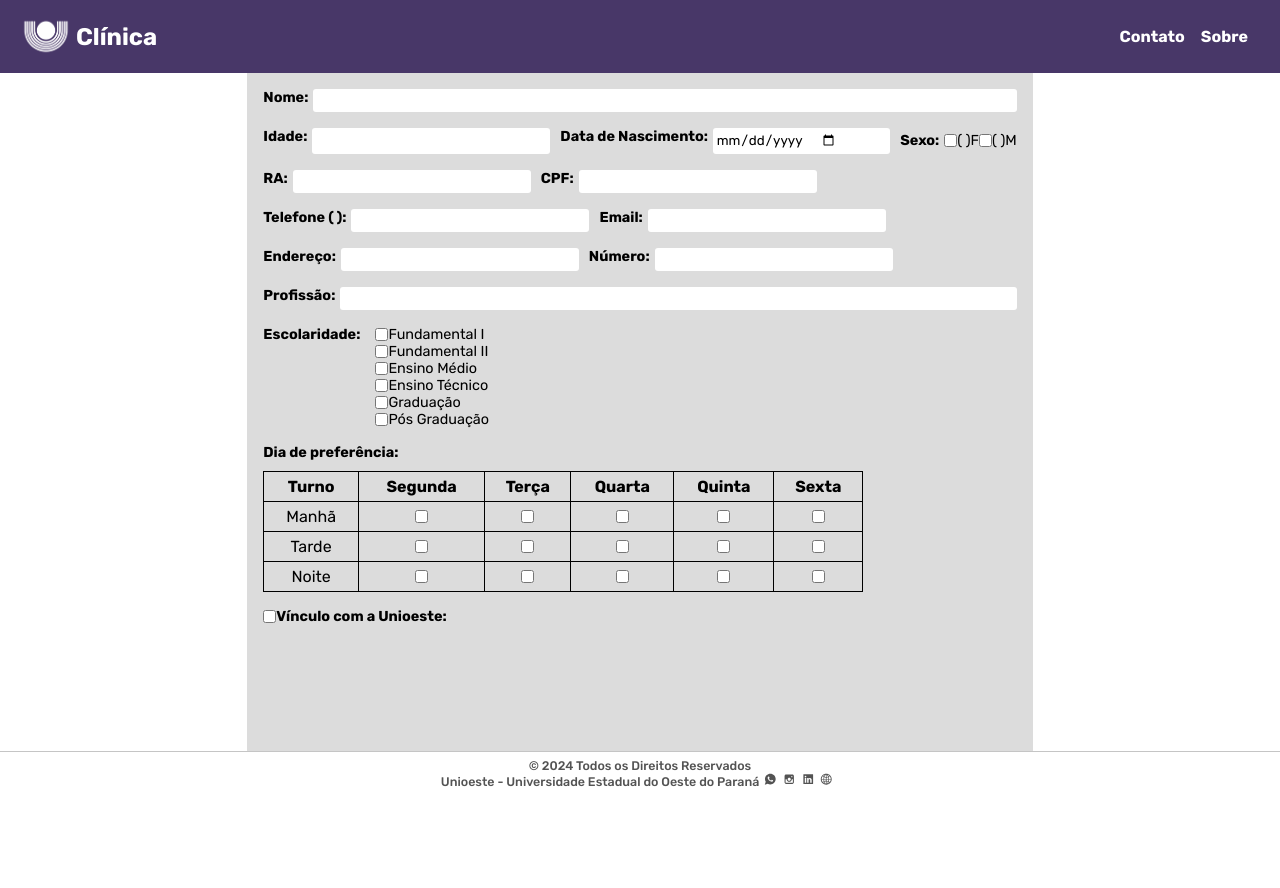
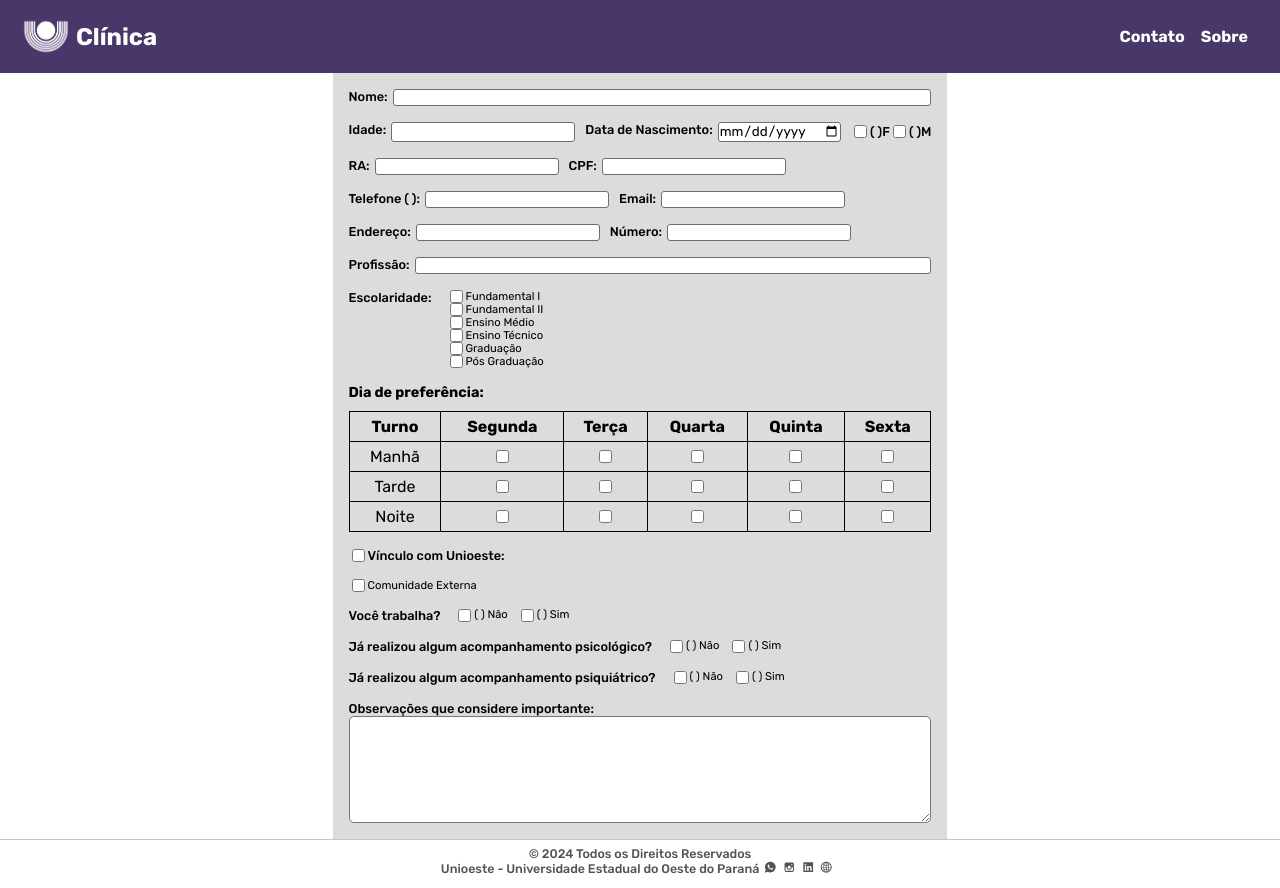
Before and after one commit to vinidiias/sistema-clinica, a React (Create React App) app: page /ficha in a window 1280 px wide. Before the commit the page ends 800 px from the top, so only its background shows below. Built offline with nearby package versions, Linux system fonts and the light colour scheme; a web font is replaced by a local one.

Commit message:
creating ficha

```diff
--- a/src/components/ficha/FichaForm.js
+++ b/src/components/ficha/FichaForm.js
@@ -3,8 +3,8 @@ import styles from './FichaForm.module.css'
 import { useState } from 'react'
 
 import Input from '../form/Input'
-import Select from '../form/Select'
-import Submit from '../form/Submit'
+//import Select from '../form/Select'
+//import Submit from '../form/Submit'
 import CheckBox from '../form/CheckBox'
 import Table from '../form/Table'
 
@@ -16,10 +16,43 @@ const FichaForm = () => {
   const [selectedDayOfWeek, setSelectedDayOfWeek] = useState(null)
   const [selectedVinculo, setSelectedVinculo] = useState(null)
   const [selectedTypeVinculo, setSelectedTypeVinculo] = useState(null)
+  const [selectedCommunity, setSelectedCommunity] = useState(null)
+  const [selectedWork, setSelectedWork] = useState(null)
+  const [selectedPsycho, setSelectedPsycho] = useState(null)
+  const [selectedPsychi, setSelectedPsychi] = useState(null)
 
+  const [showPsychi, setShowPsychi] = useState(false)
+  const [showPsycho, setShowPsycho] = useState(false)
+  const [showWork, setShowWork] = useState(false)
   const [showSetor, setShowSetor] = useState(false)
   const [showCurso, setShowCurso] = useState(false)
   const [showTypeVinculo, setShowTypeVinculo] = useState(false)
+
+
+  function handlePsychiChange(value) {
+    const newPsychi = selectedPsychi === value ? null : value
+
+    setSelectedPsychi(newPsychi)
+    handleShowPsychi(newPsychi)
+  }
+
+  function handleShowPsychi(currentPsychi){
+    if(currentPsychi === 'psychiatric') setShowPsychi(true)
+      else setShowPsychi(false)
+  }
+
+
+  function handleShowPsycho(currentPsycho) {
+    if(currentPsycho === 'psychological') setShowPsycho(true)
+    else setShowPsycho(false)
+  }
+
+  function handlePsychoChange(value) {
+    const newPsycho = selectedPsycho === value ? null : value
+
+    setSelectedPsycho(newPsycho)
+    handleShowPsycho(newPsycho)
+  }
 
   function handleSchoolChange(value) {
     const newSchool = selectedSchool === value ? null : value;
@@ -27,6 +60,24 @@ const FichaForm = () => {
 
     handleSetShowCurso(newSchool);
 }
+
+function handleShowWork(currentWork) {
+  if(currentWork === 'working') setShowWork(true)
+  else setShowWork(false)
+}
+
+function handleWorkChange(value) {
+  const newWork = selectedWork === value ? null : value
+
+  setSelectedWork(newWork)
+  handleShowWork(newWork)
+}
+
+  function handleCommunityChange(value) {
+    const newCommunity = selectedCommunity === value ? null : value
+
+    setSelectedCommunity(newCommunity)
+  }
 
   function handleSexoChange(value) {
     setSelectedSexo(selectedSexo === value ? null : value )
@@ -59,7 +110,7 @@ const FichaForm = () => {
   }
 
   function handleSetShowSetor(currentSetor) {
-    if (currentSetor === 'agente') {
+    if (currentSetor === 'Agente') {
       setShowSetor(true);
     } else {
       setShowSetor(false);
@@ -75,51 +126,52 @@ const FichaForm = () => {
   }
 
   function handleSetShowCurso(currentSchool) {
-    if (currentSchool === "grad" || currentSchool === "gradII") {
+    if (currentSchool === "Graduação" || currentSchool === "Pós Graduação") {
       setShowCurso(true);
     } else {
       setShowCurso(false);
     }
   }
-
-
-
-
     return (
       <form className={styles.ficha_form}>
-        <div className={styles}>
-          <Input type="text" name="name" text="Nome" autoComplete="username" />
+        <div>
+          <Input
+            id="name"
+            type="text"
+            name="name"
+            text="Nome"
+            autoComplete="username"
+            customClass="flex_1"
+          />
         </div>
         <div className={styles.flex}>
-          <Input type="number" name="age" text="Idade" />
-          <Input type="date" name="date" text="Data de Nascimento" />
+          <Input id="age" type="number" name="age" text="Idade" />
+          <Input id="date" type="date" name="date" text="Data de Nascimento" />
           <div className={styles.sex}>
-            <p
-              style={{
-                fontSize: ".9em",
-                fontWeight: "bold",
-                marginRight: "5px",
-              }}
-            >
-              Sexo:
-            </p>
             <CheckBox
-              selected={selectedSexo}
-              name="F"
-              text="( )F"
+              isSelected={selectedSexo === "F"}
+              id="sexo"
+              name="sexo"
+              value="F"
+              label="sexoF"
+              textLabel="( )F"
               handleOnChange={handleSexoChange}
+              customClass="title"
             />
             <CheckBox
-              selected={selectedSexo}
-              name="M"
-              text="( )M"
+              isSelected={selectedSexo === "M"}
+              id="sexo"
+              name="sexo"
+              value="M"
+              label="SexoM"
+              textLabel="( )M"
               handleOnChange={handleSexoChange}
             />
           </div>
         </div>
         <div className={styles.flex}>
-          <Input type="number" name="ra" text="RA" />
-          <Input type="text" name="cpf" text="CPF" />
+          <Input id="ra" type="number" name="ra" text="RA" />
+          <Input id="cpf" type="text" name="cpf" text="CPF" />
         </div>
         <div className={styles.flex}>
           <Input
@@ -139,54 +191,58 @@ const FichaForm = () => {
           />
           <Input type="number" name="AdressNumber" text="Número" />
         </div>
-        <Input type="text" name="work" text="Profissão" />
+        <Input type="text" name="work" text="Profissão" customClass="flex_1" />
         <div style={{ marginBottom: "1em" }} className={styles.flex}>
-          <p
-            style={{
-              fontSize: ".9em",
-              fontWeight: "bold",
-              marginRight: "5px",
-            }}
-          >
+          <label htmlFor="education" className={styles.label}>
             Escolaridade:
-          </p>
+          </label>
           <div>
             <CheckBox
-              selected={selectedSchool}
-              name="fundI"
+              isSelected={selectedSchool === "Fundamental I"}
+              id="education-1"
+              name="education"
               text="Fundamental I"
-              handleOnChange={() => {
-                handleSchoolChange("fundI");
-              }}
-            />
-            <CheckBox
-              selected={selectedSchool}
-              name="fundII"
-              text="Fundamental II"
+              value="Fundamental I"
               handleOnChange={handleSchoolChange}
             />
             <CheckBox
-              selected={selectedSchool}
-              name="em"
-              text="Ensino Médio"
+              isSelected={selectedSchool === "Fundamental II"}
+              id="education-2"
+              name="education"
+              text="Fundamental II"
+              value="Fundamental II"
               handleOnChange={handleSchoolChange}
             />
             <CheckBox
-              selected={selectedSchool}
-              name="et"
-              text="Ensino Técnico"
+              isSelected={selectedSchool === "Ensino Médio"}
+              id="education-3"
+              name="education"
+              text="Ensino Médio"
+              value="Ensino Médio"
               handleOnChange={handleSchoolChange}
             />
             <CheckBox
-              selected={selectedSchool}
-              name="grad"
-              text="Graduação"
+              isSelected={selectedSchool === "Ensino Técnico"}
+              id="education-4"
+              name="education"
+              text="Ensino Técnico"
+              value="Ensino Técnico"
               handleOnChange={handleSchoolChange}
             />
             <CheckBox
-              selected={selectedSchool}
-              name="gradII"
+              isSelected={selectedSchool === "Graduação"}
+              id="education-5"
+              name="education"
+              text="Graduação"
+              value="Graduação"
+              handleOnChange={handleSchoolChange}
+            />
+            <CheckBox
+              isSelected={selectedSchool === "Pós Graduação"}
+              id="education-6"
+              name="education"
               text="Pós Graduação"
+              value="Pós Graduação"
               handleOnChange={handleSchoolChange}
             />
             {showCurso && (
@@ -196,30 +252,30 @@ const FichaForm = () => {
                   <Input type="text" name="periodo" text="Ano/período" />
                 </div>
                 <div className={styles.flex}>
-                  <p
-                    style={{
-                      fontSize: ".9em",
-                      fontWeight: "bold",
-                      marginRight: "5px",
-                    }}
-                  >
+                  <label htmlFor="course" className={styles.label}>
                     Turno do seu curso:
-                  </p>
+                  </label>
                   <CheckBox
-                    selected={selectedTurno}
-                    name="morning"
+                    selected={selectedTurno === "Manhã"}
+                    id="course-1"
+                    value="Manhã"
+                    name="course"
                     text="Manhã"
                     handleOnChange={handleTurnoChange}
                   />
                   <CheckBox
-                    selected={selectedTurno}
-                    name="afternoon"
+                    selected={selectedTurno === "Tarde"}
+                    id="course-2"
+                    value="Tarde"
+                    name="course"
                     text="Tarde"
                     handleOnChange={handleTurnoChange}
                   />
                   <CheckBox
-                    selected={selectedTurno}
-                    name="night"
+                    selected={selectedTurno === "Noite"}
+                    id="course-3"
+                    value="Noite"
+                    name="course"
                     text="Noite"
                     handleOnChange={handleTurnoChange}
                   />
@@ -234,66 +290,173 @@ const FichaForm = () => {
             handleChange={handleDayOfWeekChange}
           />
         </div>
-        <div style={{marginBottom: '1em'}} className={styles.flex}>
+        <div style={{ marginBottom: "1em" }} className={styles.flex}>
           <CheckBox
-            selected={selectedVinculo}
+            selected={selectedVinculo === "Vínculo com Unioeste"}
+            id="vinculo"
+            value="Vínculo com Unioeste"
             name="vinculo_unioeste"
-            text="Vínculo com a Unioeste:"
             handleOnChange={handleVinculoChange}
-            customClass="bold"
+            label="vinculo_unioeste"
+            textLabel="Vínculo com Unioeste:"
           />
           {showTypeVinculo && (
             <div className={styles.flex}>
               <Input
                 customClass="marginBottom_zero light"
-                selected={selectedTypeVinculo}
+                isSelected={selectedTypeVinculo === "Docente"}
                 handleOnChange={() => {
-                  handleTypeVinculoChange("docente");
+                  handleTypeVinculoChange("Docente");
                 }}
+                id="vinculo-1"
                 type="checkbox"
-                name="docente"
-                text="Docente"
+                name="vinculo_unioeste"
+                title="Docente"
+                value="Docente"
               />
               <Input
                 customClass="marginBottom_zero light"
-                selected={selectedTypeVinculo}
+                isSelected={selectedTypeVinculo === "Agente"}
                 handleOnChange={() => {
-                  handleTypeVinculoChange("agente");
+                  handleTypeVinculoChange("Agente");
                 }}
+                id="vinculo-2"
                 type="checkbox"
-                name="agente"
-                text="Agente"
+                name="vinculo_unioeste"
+                title="Agente"
+                value="Agente"
               />
               <Input
                 customClass="marginBottom_zero light"
-                selected={selectedTypeVinculo}
+                isSelected={selectedTypeVinculo === "Acadêmico"}
                 handleOnChange={() => {
-                  handleTypeVinculoChange("student");
+                  handleTypeVinculoChange("Acadêmico");
                 }}
+                id="vinculo-3"
                 type="checkbox"
-                name="student"
-                text="Acadêmico"
+                name="vinculo_unioeste"
+                title="Acadêmico"
+                value="Acadêmico"
               />
               <Input
                 customClass="marginBottom_zero light"
-                selected={selectedTypeVinculo}
+                isSelected={selectedTypeVinculo === "Estagiário"}
                 handleOnChange={() => {
-                  handleTypeVinculoChange("estagiario");
+                  handleTypeVinculoChange("Estagiário");
                 }}
+                id="vinculo-4"
                 type="checkbox"
-                name="estagiario"
-                text="Estagiário"
+                name="vinculo_unioeste"
+                title="Estagiário"
+                value="Estagiário"
               />
             </div>
           )}
         </div>
         {showSetor && (
           <div>
-            <Input type="text" name="setor" text="Setor que trabalha" />
+            <Input
+              id="1"
+              type="text"
+              name="setor"
+              text="Setor que trabalha"
+              customClass="flex_1"
+            />
           </div>
         )}
-        <div>
-          <div></div>
+        <div style={{ marginBottom: "1em" }}>
+          <CheckBox
+            name="community"
+            text="Comunidade Externa"
+            customClass="bold"
+            selected={selectedCommunity}
+            handleOnChange={handleCommunityChange}
+          />
+        </div>
+        <div style={{ marginBottom: "1em" }} className={styles.flex}>
+          <label htmlFor="work" className={styles.label}>
+            Você trabalha?
+          </label>
+          <CheckBox
+            selected={selectedWork}
+            handleOnChange={handleWorkChange}
+            name="not_work"
+            text="( ) Não"
+          />
+          <CheckBox
+            selected={selectedWork}
+            handleOnChange={handleWorkChange}
+            name="working"
+            text="( ) Sim"
+          />
+        </div>
+        {showWork && (
+          <div>
+            <Input
+              type="time"
+              name="working"
+              text="Trabalha em qual horário?"
+            />
+          </div>
+        )}
+        <div style={{ marginBottom: "1em" }} className={styles.flex}>
+          <label htmlFor="psychological" className={styles.label}>
+            Já realizou algum acompanhamento psicológico?
+          </label>
+          <CheckBox
+            selected={selectedPsycho}
+            handleOnChange={handlePsychoChange}
+            name="not_psychological"
+            text="( ) Não"
+          />
+          <CheckBox
+            selected={selectedPsycho}
+            handleOnChange={handlePsychoChange}
+            name="psychological"
+            text="( ) Sim"
+          />
+        </div>
+        {showPsycho && (
+          <div>
+            <Input
+              type="text"
+              name="following_psycho"
+              text="Por quanto tempo acompanhamento psicológico?"
+            />
+          </div>
+        )}
+
+        <div style={{ marginBottom: "1em" }} className={styles.flex}>
+          <label htmlFor="psychiatric" className={styles.label}>
+            Já realizou algum acompanhamento psiquiátrico?
+          </label>
+          <CheckBox
+            selected={selectedPsychi}
+            handleOnChange={handlePsychiChange}
+            name="not_psychiatric"
+            text="( ) Não"
+          />
+          <CheckBox
+            selected={selectedPsychi}
+            handleOnChange={handlePsychiChange}
+            name="psychiatric"
+            text="( ) Sim"
+          />
+        </div>
+        {showPsychi && (
+          <div>
+            <Input
+              type="text"
+              name="following_psychi"
+              text="Por quanto tempo fez acompanhamento psiquiátrico?"
+            />
+          </div>
+        )}
+        <div style={{ display: "flex", flexDirection: "column" }}>
+          <label htmlFor="observation" className={styles.label}>
+            Observações que considere importante:
+          </label>
+          <textarea name="observation" id="observation" rows="7"></textarea>
         </div>
       </form>
     );
--- a/src/components/ficha/FichaForm.module.css
+++ b/src/components/ficha/FichaForm.module.css
@@ -13,3 +13,13 @@
     align-self: center;
     margin-bottom: 1em;
 }
+
+.ficha_form textarea {
+    border-radius: 5px;
+}
+
+.label {
+    font-size: .8em;
+    font-weight: 500;
+    margin-right: 5px;
+  }
--- a/src/components/form/CheckBox.js
+++ b/src/components/form/CheckBox.js
@@ -1,22 +1,23 @@
 import styles from './CheckBox.module.css'
 
-const CheckBox = ({ name, text, handleOnChange, handleSetShowCurso, placeholder, value, selected, customClass }) => {
+const CheckBox = ({ name, text, label, textLabel, handleOnChange, id, value, isSelected, customClass }) => {
 
     return (
       <div className={`${styles.form_control} ${styles[customClass]}`}>
         <input
           type="checkbox"
-          checked = {selected === name}
+          checked={isSelected}
           name={name}
-          id={name}
-          placeholder={placeholder}
-          onChange={() => handleOnChange(name)}
+          id={id}
+          onChange={() => handleOnChange(value)}
           value={value}
-          onClick={handleSetShowCurso}
         />
-        <label htmlFor={name}>{text}</label>
+        {text && <h3>{text}</h3>}
+        {label && <label htmlFor={label} className={styles.label}>
+            {textLabel}
+          </label>}
       </div>
-    )
+    );
 }
 
 export default CheckBox
--- a/src/components/form/CheckBox.module.css
+++ b/src/components/form/CheckBox.module.css
@@ -2,14 +2,17 @@
     display: flex;
 }
 
-.form_control label {
-    font-size: .9em;
+.form_control h3 {
+    font-size: .7em;
+    font-weight: 400;
 }
 
 .form_control input {
     outline: none;
     border: none;
     border-radius: 3px;
+    margin-right: 3px;
+    margin-left: 3px;
 }
 
 .form_control input::placeholder{
@@ -32,3 +35,8 @@
 .align_start {
     align-items: start;
 }
+
+.label {
+    font-size: .8em;
+    font-weight: 500;
+}
--- a/src/components/form/Input.js
+++ b/src/components/form/Input.js
@@ -1,21 +1,29 @@
 import styles from './Input.module.css'
 
-const Input = ({ type, name, text, selected, handleOnChange, placeholder, value, autoComplete, customClass}) => {
+const Input = ({ id, type, name, text, title, isSelected, handleOnChange, placeholder, value, autoComplete, customClass}) => {
     return (
-      <div className={`${styles.form_control} ${customClass && customClass.split(' ').map(cls => styles[cls]).join(' ')}`}>
-        <label htmlFor={name}>{text}:</label>
+      <div
+        className={`${styles.form_control} ${
+          customClass &&
+          customClass
+            .split(" ")
+            .map((cls) => styles[cls])
+            .join(" ")
+        }`}
+      >
+        {text && <label htmlFor={name}>{text}:</label>}
         <input
           type={type}
           name={name}
-          checked = {selected === name}
-          id={name}
+          checked={isSelected}
+          id={id}
           placeholder={placeholder}
           onChange={handleOnChange}
           value={value}
-          autoComplete={ '' | autoComplete }
+          autoComplete={"" | autoComplete}
         />
       </div>
-    )
+    );
 }
 
 export default Input
--- a/src/components/form/Input.module.css
+++ b/src/components/form/Input.module.css
@@ -4,17 +4,15 @@
 }
 
 .form_control label {
-    font-size: .9em;
-    font-weight: bold;
+    font-size: .8em;
+    font-weight: 500;
     margin-right: 5px;
 }
 
 .form_control input {
     outline: none;
-    border: none;
     border-radius: 3px;
-    padding: .3em 4em .3em .2em;
-    flex: 1;
+    border: 1px solid rgb(110, 110, 110);
 }
 
 .form_control input::placeholder{
@@ -33,3 +31,17 @@
 .light label {
     font-weight: 400;
 }
+
+.flex_1 input {
+    flex: 1;
+}
+
+.border_none {
+    border: none;
+}
+
+.title {
+    font-size: .8em;
+    font-weight: 400;
+    margin-right: 5px;
+}
```
